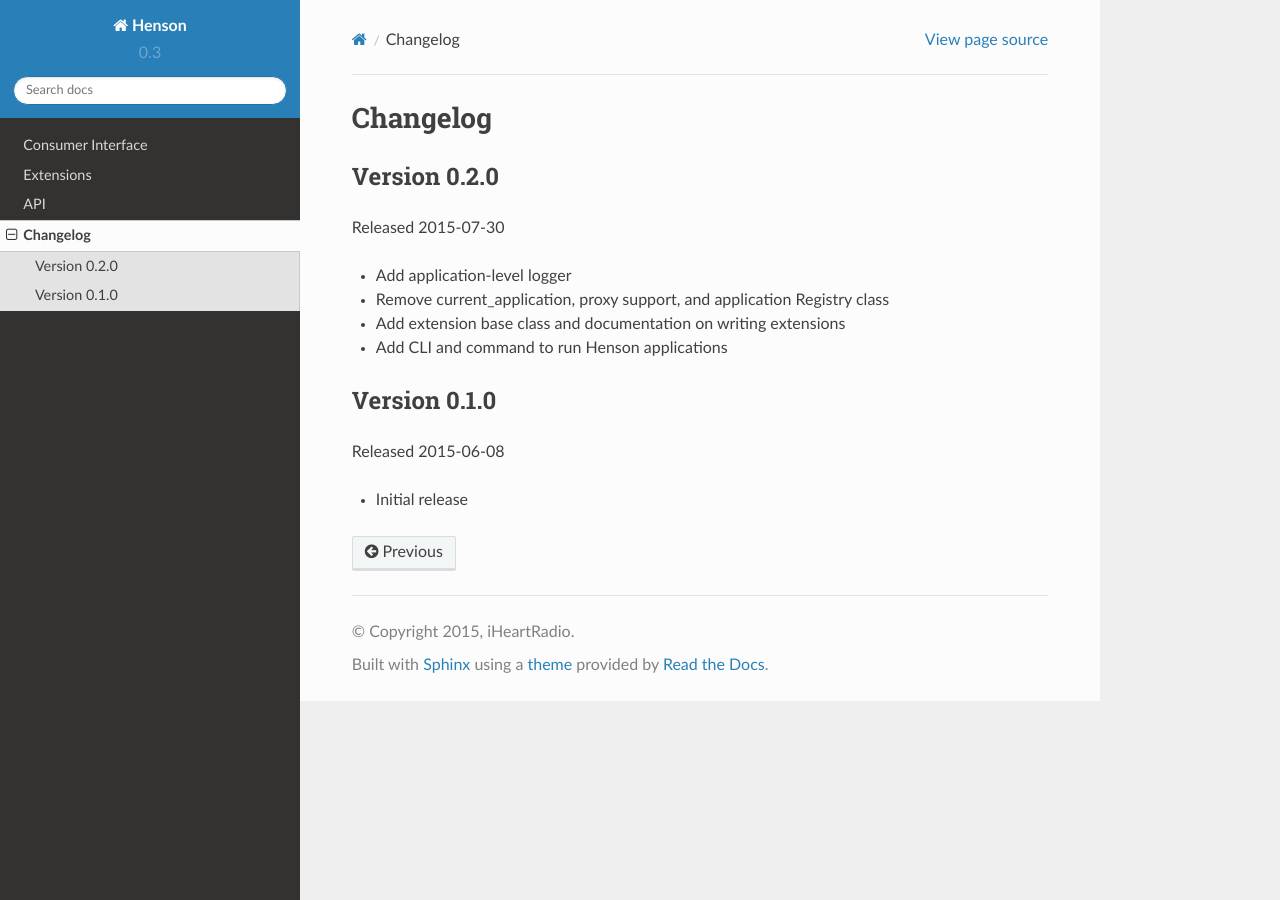
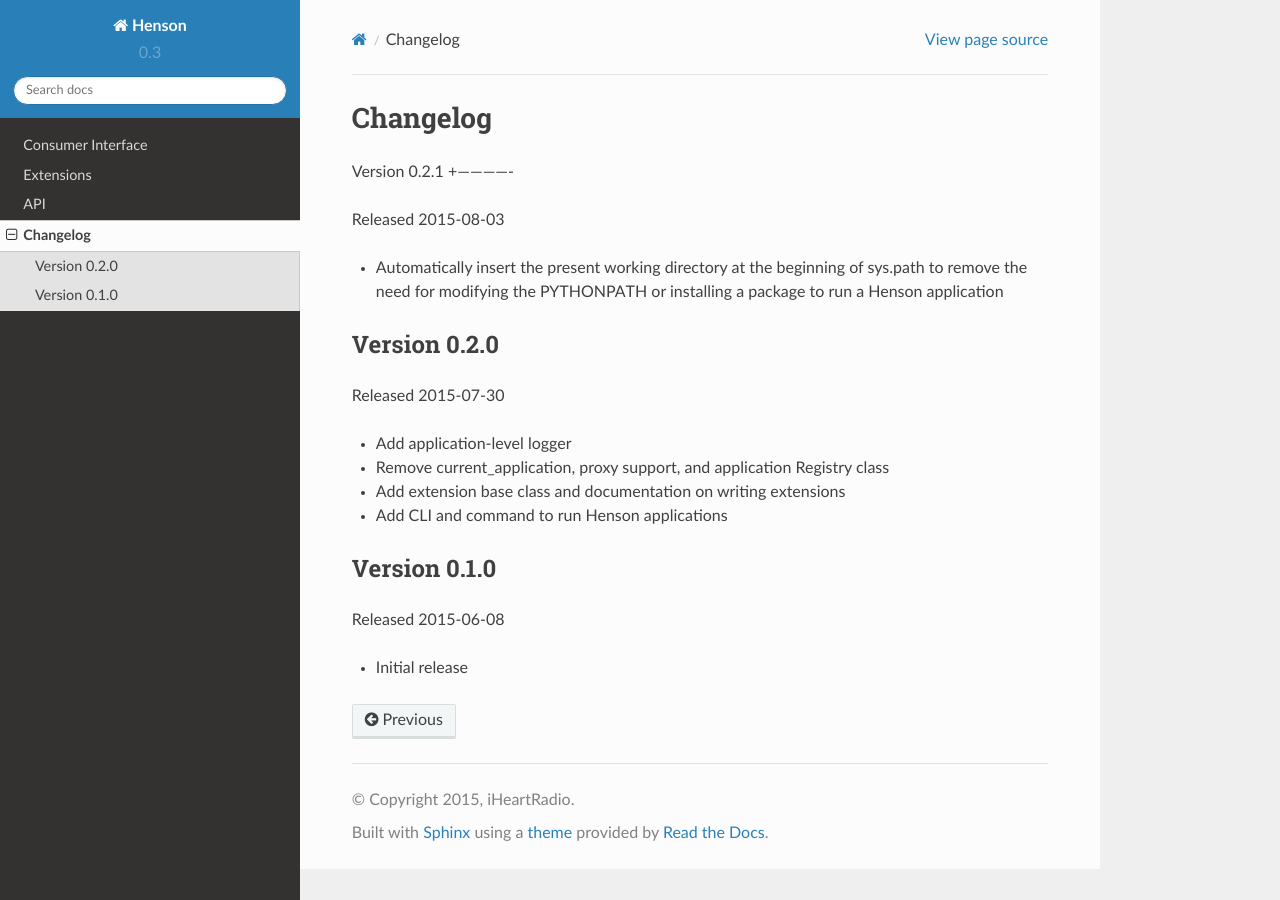
Before and after one commit to iheartradio/Henson, a Sphinx documentation site: the page built from docs/changes.rst, in a window 1280 px wide. Built offline with Sphinx 7.4.7 and the Read the Docs theme 2.0.0, drawn with Linux system fonts in a browser that asks for light colours.

Commit message:
Add changelog for 0.2.1
This change was already made within the 0.2.1 tag, but it did not make
its way into master. It's being added here to keep the changelog correct
and reflective of all releases.

```diff
--- a/docs/changes.rst
+++ b/docs/changes.rst
@@ -1,5 +1,15 @@
 Changelog
 =========
+
+Version 0.2.1
++-------------
+
+Released 2015-08-03
+
+- Automatically insert the present working directory at the beginning of
+  sys.path to remove the need for modifying the PYTHONPATH or installing a
+  package to run a Henson application
+
 
 Version 0.2.0
 -------------
```
